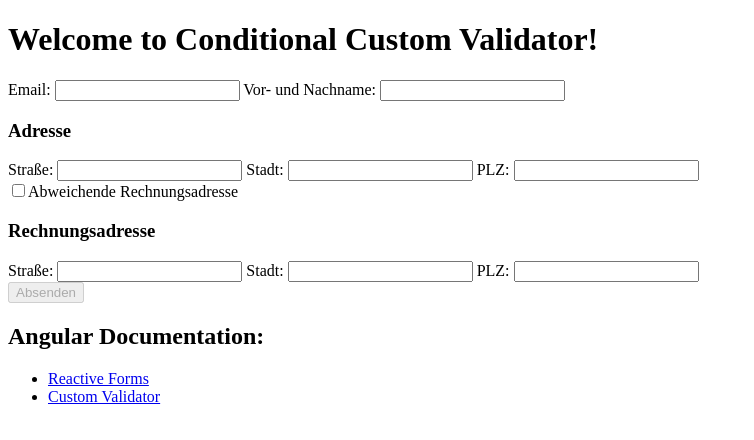
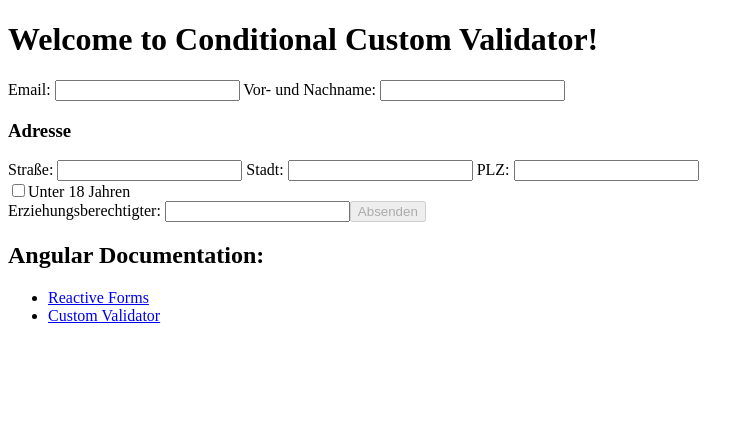
Before and after one commit to mauricewipf/Conditional-Custom-Validator, an Angular app: page / in a window 1280 px wide. Shown: the top 440 px of the page, without its empty margins (0-754 px from the left). Built offline with nearby package versions, Linux system fonts and the light colour scheme.

Commit message:
Use conditionalCustomValidator

```diff
--- a/src/app/app.component.html
+++ b/src/app/app.component.html
@@ -34,28 +34,15 @@
   </div>
 
   <div>
-    <input formControlName="abweichendeRechnungsAdresse" id="abweichendeRechnungsAdresse" type="checkbox">
-    <label for="abweichendeRechnungsAdresse">Abweichende Rechnungsadresse</label>
+    <input formControlName="under18" id="under18" type="checkbox">
+    <label for="under18">Unter 18 Jahren</label>
   </div>
 
-  <div formGroupName="invoiceAddress">
-    <h3>Rechnungsadresse</h3>
+  <label>
+    Erziehungsberechtigter:
+    <input formControlName="erziehungsberechtigter" type="text">
+  </label>
 
-    <label>
-      Straße:
-      <input formControlName="street" type="text">
-    </label>
-
-    <label>
-      Stadt:
-      <input formControlName="city" type="text">
-    </label>
-
-    <label>
-      PLZ:
-      <input formControlName="zip" type="text">
-    </label>
-  </div>
 
   <button [disabled]="!form.valid" type="submit">Absenden</button>
 </form>
--- a/src/app/app.component.ts
+++ b/src/app/app.component.ts
@@ -16,19 +16,15 @@ export class AppComponent implements OnInit {
       city: [''],
       zip: ['']
     }),
-    abweichendeRechnungsAdresse: [null],
-    invoiceAddress: this.fb.group({
-      street: ['', conditionalCustomValidator('abweichendeRechnungsAdresse')],
-      city: ['', conditionalCustomValidator('abweichendeRechnungsAdresse')],
-      zip: ['', conditionalCustomValidator('abweichendeRechnungsAdresse')]
-    }),
+    under18: [false],
+    erziehungsberechtigter: ['', conditionalCustomValidator('under18')],
   });
 
   constructor(private fb: FormBuilder) {
   }
 
   ngOnInit(): void {
-    this.form.valueChanges.subscribe(() => console.log(this.form));
+    this.form.valueChanges.subscribe(() => console.log());
   }
 
   onSubmit() {
@@ -39,8 +35,11 @@ export class AppComponent implements OnInit {
 
 export function conditionalCustomValidator(conditionalControl: string): ValidatorFn {
   return (control: AbstractControl): { [key: string]: any } | null => {
-    const forbidden = false;
-    console.log(control.parent, conditionalControl);
-    return forbidden ? {forbiddenName: {value: control.value}} : null;
+    try {
+      const required = (control.parent && control.parent.controls[conditionalControl] && control.parent.controls[conditionalControl].value) ? true : false;
+      return required ? Validators.required : null;
+    } catch (e) {
+      return null;
+    }
   };
 }
```
